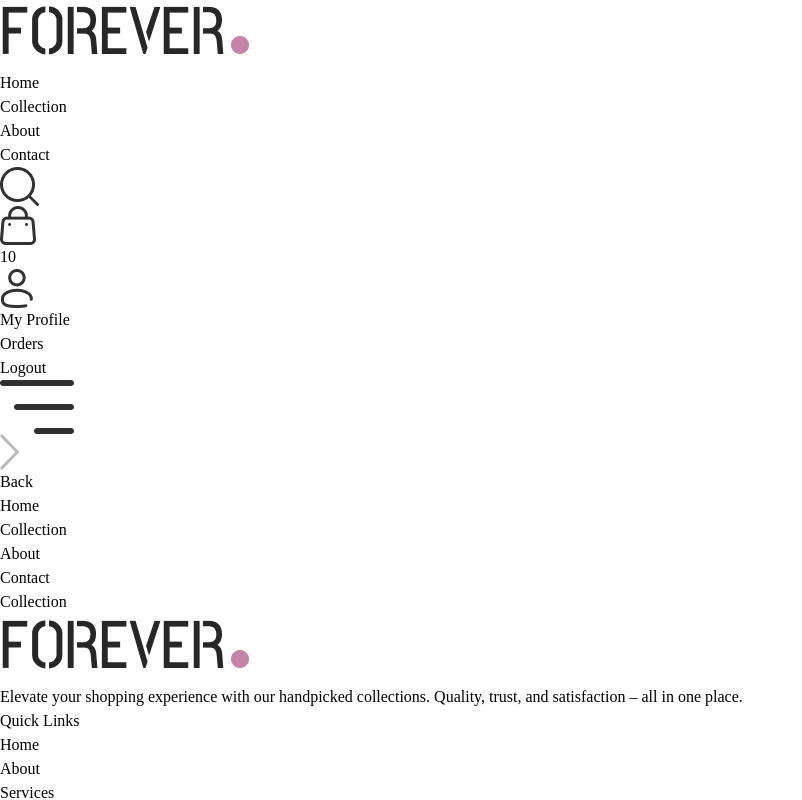
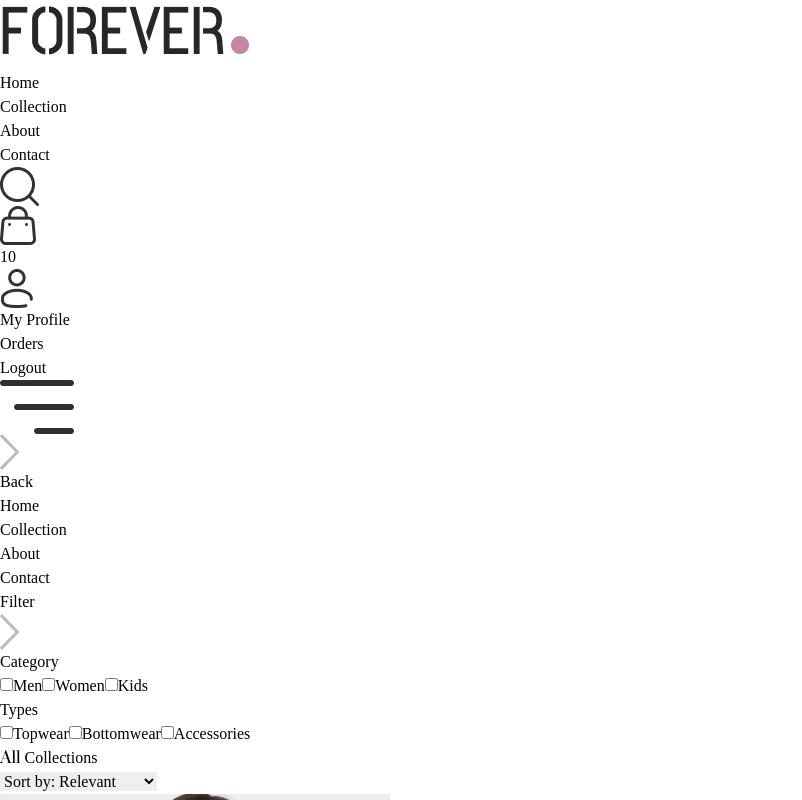
Before and after one commit to surya8887/Shopping-App, a React (Vite) app in the folder frontend/: page /collection in a window 1280 px wide. Shown: the top 800 px of the page, without its empty margins (0-802 px from the left). Built offline with nearby package versions, Linux system fonts and the light colour scheme.

Commit message:
collection competed

```diff
--- a/frontend/src/components/Footer.jsx
+++ b/frontend/src/components/Footer.jsx
@@ -3,7 +3,7 @@ import { assets } from '../assets/frontend_assets/assets';
 
 const Footer = () => {
   return (
-    <footer className="bg-gray-100 text-gray-700 py-14 px-6 mt-5 font-sans">
+    <footer className=" text-gray-500 py-14 px-6 mt-5 font-sans">
       <div className="max-w-7xl mx-auto grid grid-cols-1 sm:grid-cols-2 lg:grid-cols-3 gap-14 text-base tracking-wide">
 
         {/* Logo & About */}
--- a/frontend/src/pages/Collection.jsx
+++ b/frontend/src/pages/Collection.jsx
@@ -1,9 +1,105 @@
-import React from 'react'
+import { useContext, useEffect, useState } from "react";
+import { ShopContext } from "../context/ShopContext";
+import { assets } from "../assets/frontend_assets/assets";
+import Title from '../components/Title';
+import {ProductItem} from '../components/ProductItem';
 
 const Collection = () => {
+  const { products } = useContext(ShopContext);
+  const [showFilter, setShowFilter] = useState(false);
+  const [filter, setFilter] = useState([]);
+
+  useEffect(() => {
+    setFilter(products);
+  }, [products]);
+
   return (
-    <div>Collection</div>
-  )
-}
+    <div className="flex flex-col sm:flex-row gap-6 pt-10 border-t px-4 max-w-9xl mx-auto">
 
-export default Collection
+      {/* Filter Sidebar */}
+      <div className="sm:min-w-[220px] w-full sm:w-auto">
+        <p
+          onClick={() => setShowFilter(!showFilter)}
+          className="text-xl font-semibold text-gray-700 flex items-center gap-2 cursor-pointer sm:mb-4"
+        >
+          Filter
+          <img
+            className={`h-3 sm:hidden transition-transform duration-300 ${showFilter ? "rotate-90" : ""}`}
+            src={assets.dropdown_icon}
+            alt="Dropdown"
+          />
+        </p>
+
+        <div className={`space-y-6 ${showFilter ? "" : "hidden"} sm:block`}>
+
+          {/* Category Filter */}
+          <div className="border border-gray-300 p-4 rounded-md shadow-sm bg-white">
+            <p className="text-gray-600 font-semibold mb-3">Category</p>
+            <div className="flex flex-col gap-2 text-sm text-gray-700">
+              {["Men", "Women", "Kids"].map((category) => (
+                <label key={category} className="flex items-center gap-2">
+                  <input
+                    type="checkbox"
+                    value={category}
+                    className="accent-orange-500"
+                    onChange={() => {}}
+                  />
+                  {category}
+                </label>
+              ))}
+            </div>
+          </div>
+
+          {/* Types Filter */}
+          <div className="border border-gray-300 p-4 rounded-md shadow-sm bg-white">
+            <p className="mb-3 font-semibold text-sm text-gray-600">Types</p>
+            <div className="flex flex-col gap-2 text-sm text-gray-700">
+              {["Topwear", "Bottomwear", "Accessories"].map((type) => (
+                <label key={type} className="flex items-center gap-2">
+                  <input
+                    type="checkbox"
+                    value={type}
+                    className="w-4 h-4 accent-orange-500"
+                    onChange={() => {}}
+                  />
+                  {type}
+                </label>
+              ))}
+            </div>
+          </div>
+        </div>
+      </div>
+
+      {/* Right Side: Products */}
+      <div className="flex-1">
+        {/* Header */}
+        <div className="flex justify-between items-center mb-6">
+          <Title text1="All" text2="Collections" />
+          <select
+            className="border border-gray-300 rounded px-2 py-1 text-sm"
+            onChange={() => {}}
+          >
+            <option value="relavent">Sort by: Relevant</option>
+            <option value="high-low">Sort by: High to Low</option>
+            <option value="low-high">Sort by: Low to High</option>
+          </select>
+        </div>
+
+        {/* Product Grid */}
+        <div className="grid grid-cols-2 md:grid-cols-3 lg:grid-cols-4 gap-5">
+          {filter.map((item, index) => (
+            <ProductItem
+              key={index}
+              id={item._id}
+              name={item.name}
+              price={item.price}
+              image={item.image}
+            />
+          ))}
+        </div>
+      </div>
+    </div>
+  );
+};
+
+export default Collection;
--- a/frontend/src/pages/Home.jsx
+++ b/frontend/src/pages/Home.jsx
@@ -14,7 +14,6 @@ const Home = () => {
       <BestSeller/>
       <OurPolicy/>
       <NewLetterBox/>
-      <Footer/>
     </div>
   )
 }
```
